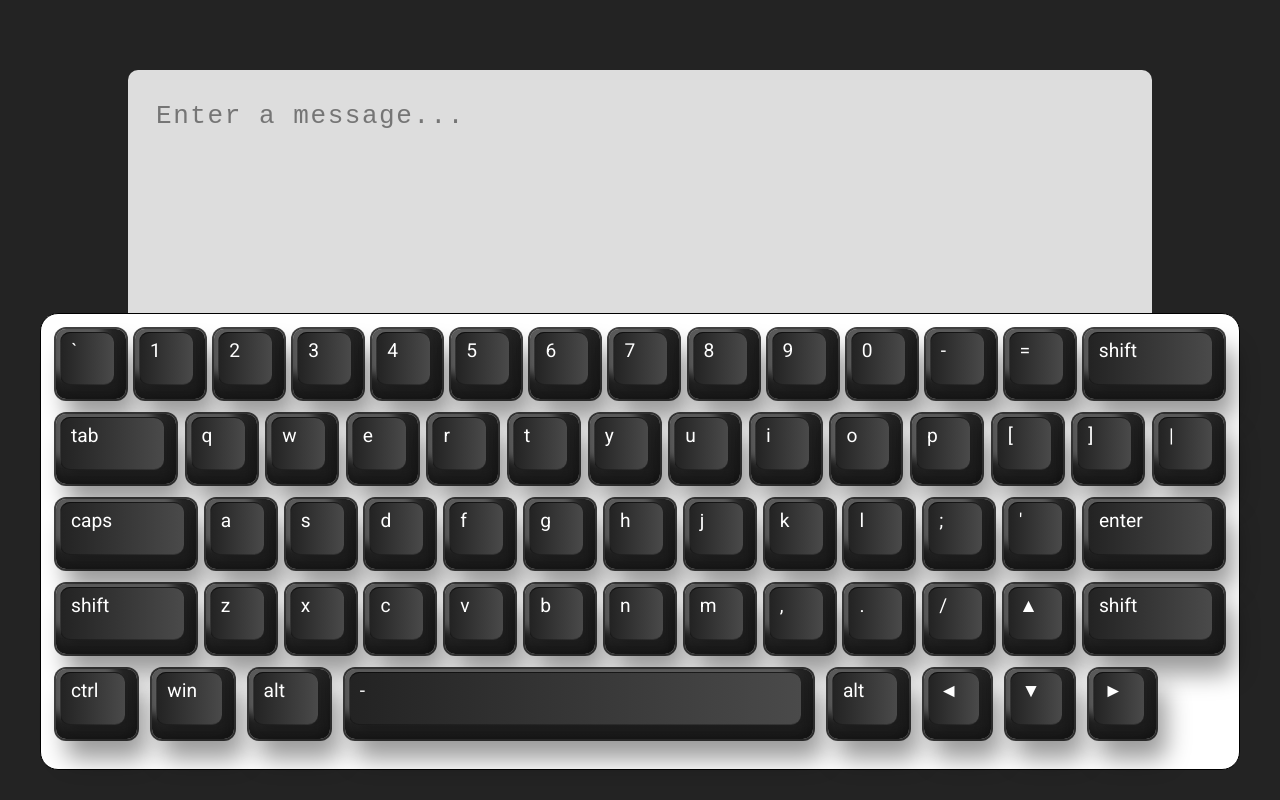
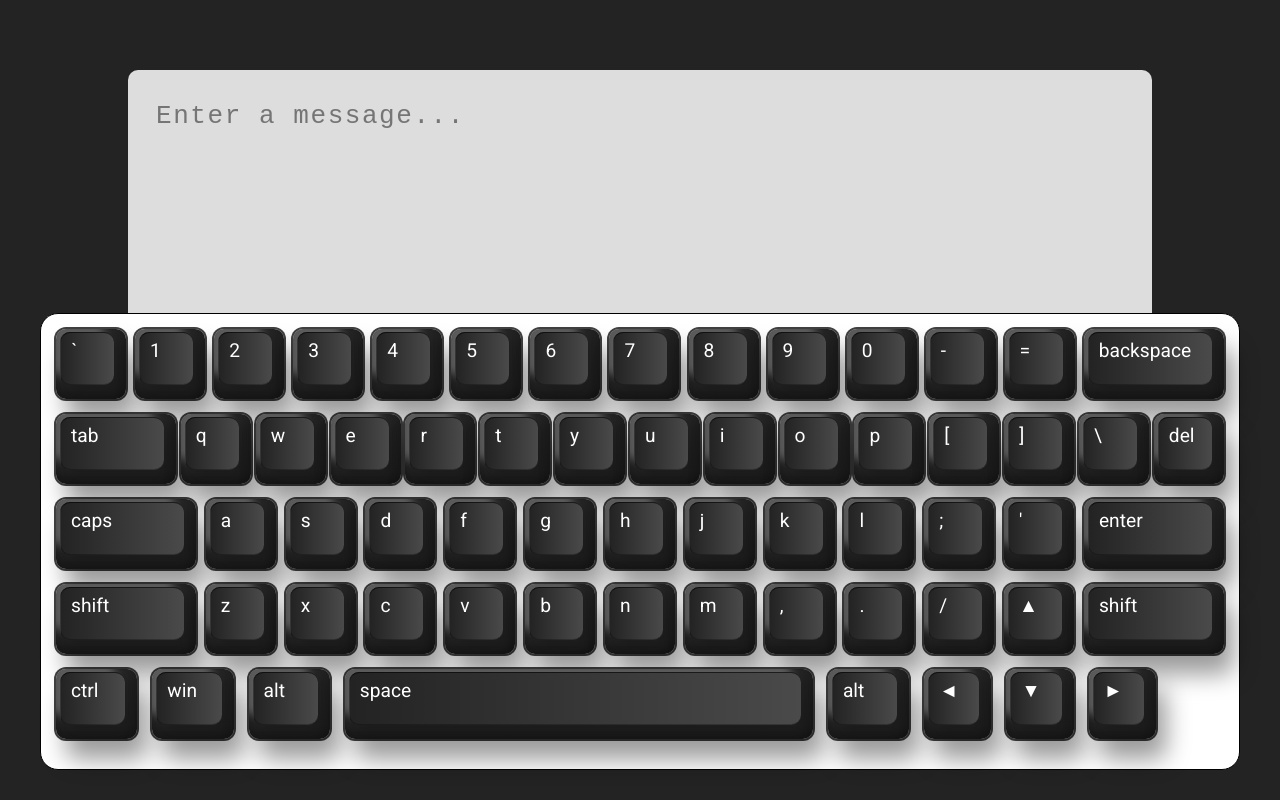
Before and after one commit to dedushkaalex/virtual-keyboard, a website: page virtual-keyboard/index.html in a window 1280 px wide. Drawn offline with Linux system fonts and the light colour scheme.

Commit message:
feat: add KeyButton,KeyLayout class for generate html template

```diff
--- a/virtual-keyboard/index.html
+++ b/virtual-keyboard/index.html
@@ -14,8 +14,8 @@
 
 <body>
   <textarea class="textarea" placeholder="Enter a message..."></textarea>
-  <div class="keyboard">
-    <div class="keyboard__row">
+  <!-- <div class="keyboard"> -->
+    <!-- <div class="keyboard__row">
       <div class="keyboard__list">
         <span class="key"><i>`</i></span>
         <span class="key"><i>1</i></span>
@@ -96,8 +96,9 @@
         <span class="key"><i>▼</i></span>
         <span class="key"><i>►</i></span>
       </div>
-    </div>
-  </div>
+    </div> -->
+  <!-- </div> -->
+  <script src="js/app.js"></script>
 </body>
 
 </html>
--- /dev/null
+++ b/virtual-keyboard/js/app.js
@@ -0,0 +1,110 @@
+class KeyButton {
+  constructor(symbol, keyCode) {
+    this.symbol = symbol;
+    this.keyCode = keyCode;
+    this.isPressed = false;
+    this.element = this.createKey();
+    this.element.addEventListener('mousedown', this.handleMouseDown.bind(this));
+    this.element.addEventListener('mouseup', this.handleMouseUp.bind(this));
+  }
+
+  // eslint-disable-next-line class-methods-use-this
+  createKey() {
+    const keyElement = document.createElement('span');
+    keyElement.classList.add('key');
+    keyElement.dataset.keyCode = this.keyCode;
+    if (this.keyCode === 'Backspace') keyElement.classList.add('key-backspace');
+    if (this.keyCode === 'Tab') keyElement.classList.add('key-tab');
+    if (this.keyCode === 'CapsLock') keyElement.classList.add('key-caps');
+    if (this.keyCode === 'ShiftLeft' || this.keyCode === 'ShiftRight') keyElement.classList.add('key-shift');
+    if (this.keyCode === 'Enter') keyElement.classList.add('key-enter');
+    if (this.keyCode === 'ControlLeft') keyElement.classList.add('key-ctrl');
+    if (this.keyCode === 'MetaLeft') keyElement.classList.add('key-win');
+    if (this.keyCode === 'AltLeft' || this.keyCode === 'AltRight') keyElement.classList.add('key-alt');
+    if (this.keyCode === 'Space') keyElement.classList.add('key-space');
+    if (this.keyCode === 'Delete') keyElement.classList.add('key-del');
+    keyElement.insertAdjacentHTML('beforeend', `<i>${this.symbol}</i>`);
+    return keyElement;
+  }
+
+  handleMouseDown() {
+    this.isPressed = true;
+    this.element.classList.add('active');
+  }
+
+  handleMouseUp() {
+    this.isPressed = false;
+    this.element.classList.remove('active');
+  }
+}
+
+class KeyLayout {
+  constructor(keyObj) {
+    this.arrayKeys = keyObj;
+    this.render();
+  }
+
+  render() {
+    const keyboard = document.createElement('div');
+    keyboard.classList.add('keyboard');
+    document.body.prepend(keyboard);
+    const rowOne = this.arrayKeys.slice(0, 14);
+    const rowTwo = this.arrayKeys.slice(14, 29);
+    const rowThree = this.arrayKeys.slice(29, 42);
+    const rowFour = this.arrayKeys.slice(42, 55);
+    const rowFive = this.arrayKeys.slice(55, 64);
+    keyboard.insertAdjacentElement('beforeend', this.renderRow(rowOne));
+    keyboard.insertAdjacentElement('beforeend', this.renderRow(rowTwo));
+    keyboard.insertAdjacentElement('beforeend', this.renderRow(rowThree));
+    keyboard.insertAdjacentElement('beforeend', this.renderRow(rowFour));
+    keyboard.insertAdjacentElement('beforeend', this.renderRow(rowFive));
+  }
+
+  // eslint-disable-next-line class-methods-use-this
+  renderRow(row) {
+    const keyboardRow = document.createElement('div');
+    keyboardRow.className = 'keyboard__row';
+    const keyboardList = document.createElement('div');
+    keyboardList.className = 'keyboard__list';
+    keyboardRow.append(keyboardList);
+    row.map((objKey) => keyboardList.append(new KeyButton(objKey.name, objKey.code).element));
+    return keyboardRow;
+  }
+}
+
+const keyObj = [
+  { code: 'Backquote', name: '`' }, { code: 'Digit1', name: '1' }, { code: 'Digit2', name: '2' },
+  { code: 'Digit3', name: '3' }, { code: 'Digit4', name: '4' }, { code: 'Digit5', name: '5' },
+  { code: 'Digit6', name: '6' }, { code: 'Digit7', name: '7' }, { code: 'Digit8', name: '8' },
+  { code: 'Digit9', name: '9' }, { code: 'Digit0', name: '0' }, { code: 'Minus', name: '-' },
+  { code: 'Equal', name: '=' }, { code: 'Backspace', name: 'backspace' }, // 14
+
+  { code: 'Tab', name: 'tab' }, { code: 'KeyQ', name: 'q' }, { code: 'KeyW', name: 'w' },
+  { code: 'KeyE', name: 'e' }, { code: 'KeyR', name: 'r' }, { code: 'KeyT', name: 't' },
+  { code: 'KeyY', name: 'y' }, { code: 'KeyU', name: 'u' }, { code: 'KeyI', name: 'i' },
+  { code: 'KeyO', name: 'o' }, { code: 'KeyP', name: 'p' }, { code: 'BracketLeft', name: '[' },
+  { code: 'BracketRight', name: ']' }, { code: 'Backslash', name: '\\' },
+  { code: 'Delete', name: 'del' }, // 14
+
+  { code: 'CapsLock', name: 'caps' }, { code: 'KeyA', name: 'a' }, { code: 'KeyS', name: 's' },
+  { code: 'KeyD', name: 'd' }, { code: 'KeyF', name: 'f' }, { code: 'KeyG', name: 'g' },
+  { code: 'KeyH', name: 'h' }, { code: 'KeyJ', name: 'j' }, { code: 'KeyK', name: 'k' },
+  { code: 'KeyL', name: 'l' }, { code: 'Semicolon', name: ';' }, { code: 'Quote', name: '\'' },
+  { code: 'Enter', name: 'enter' }, // 13
+
+  { code: 'ShiftLeft', name: 'shift' }, { code: 'KeyZ', name: 'z' }, { code: 'KeyX', name: 'x' },
+  { code: 'KeyC', name: 'c' }, { code: 'KeyV', name: 'v' }, { code: 'KeyB', name: 'b' },
+  { code: 'KeyN', name: 'n' }, { code: 'KeyM', name: 'm' }, { code: 'Comma', name: ',' },
+  { code: 'Period', name: '.' }, { code: 'Slash', name: '/' }, { code: 'ArrowUp', name: '▲' },
+  { code: 'ShiftRight', name: 'shift' }, // 12
+
+  { code: 'ControlLeft', name: 'ctrl' }, { code: 'MetaLeft', name: 'win' }, { code: 'AltLeft', name: 'alt' },
+  { code: 'Space', name: 'space' }, { code: 'AltRight', name: 'alt' },
+  { code: 'ArrowLeft', name: '◄' }, { code: 'ArrowDown', name: '▼' }, { code: 'ArrowRight', name: '►' } // 8
+];
+// class Keyboard {
+//   constructor() {
+
+//   }
+// }
+new KeyLayout(keyObj);
```
Also changed, not shown: .eslintrc.js.
